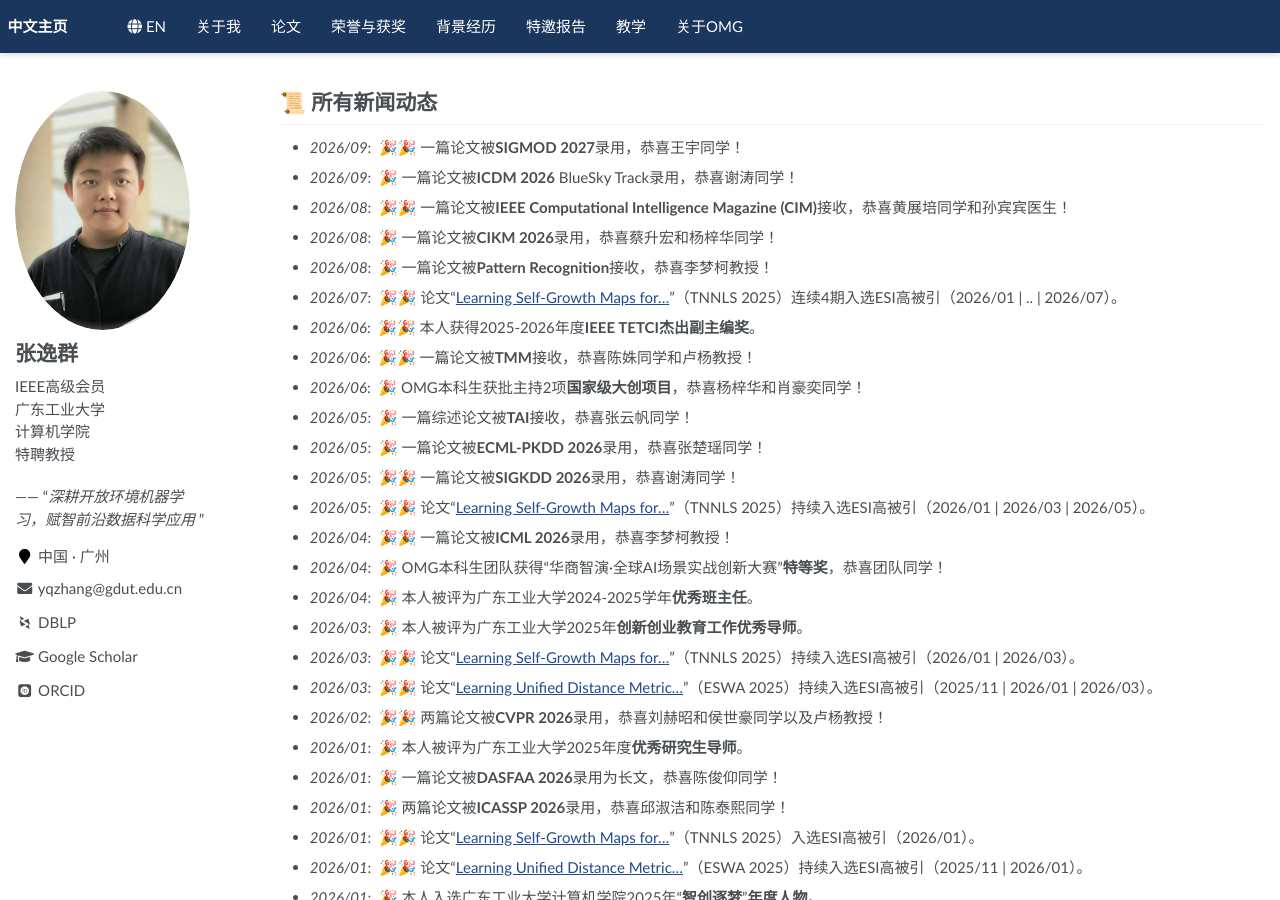
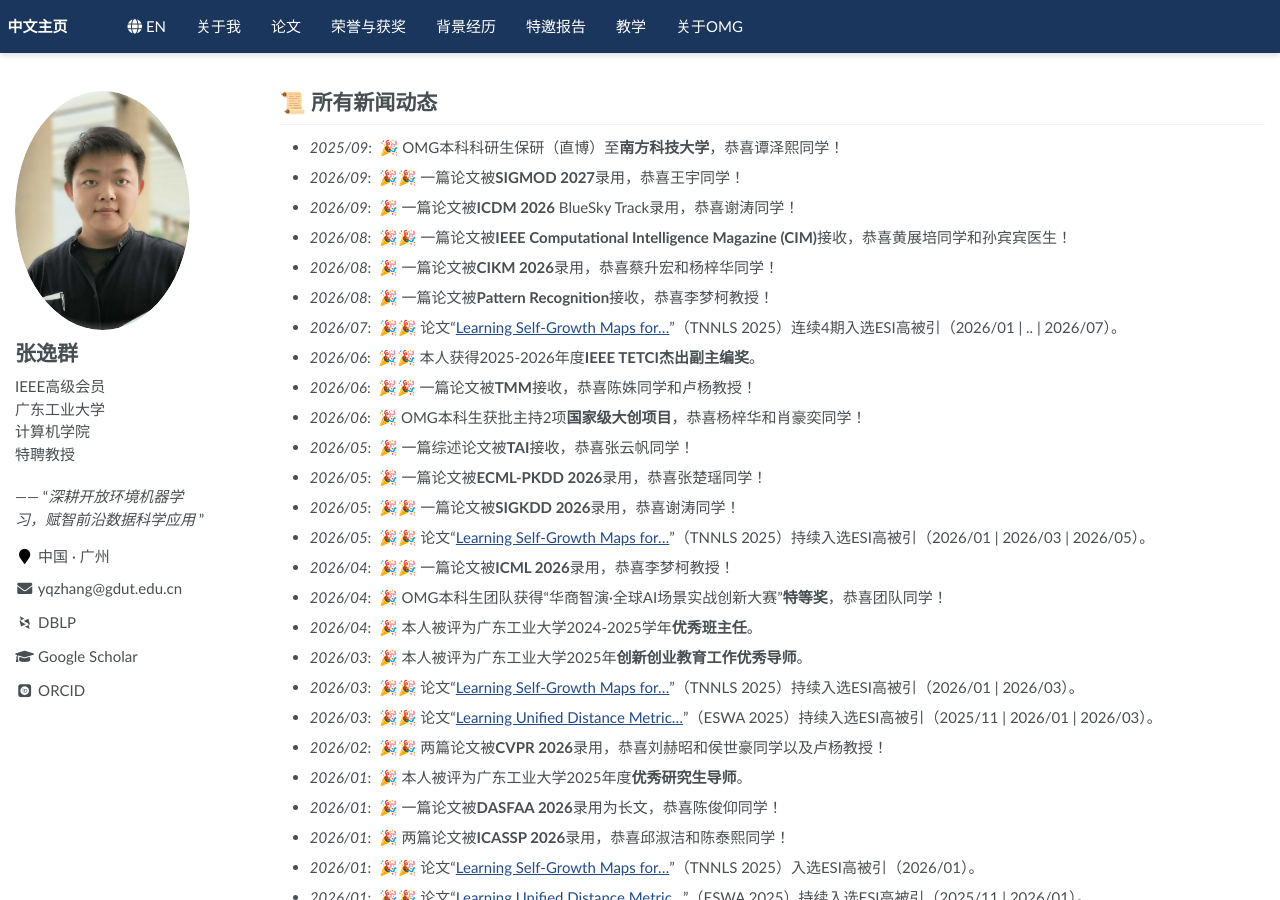
Before and after one commit to yqzhang-Zz/zh-news, a Jekyll site: the page built from _pages/about.md, in a window 1280 px wide and 900 px high. Built offline with Jekyll 4.4.1, drawn with Linux system fonts in a browser that asks for light colours; some web fonts are replaced; a script that is not in the unit is left out; comment, search, counter and statistics services are not loaded.

Commit message:
Update about.md

```diff
--- a/_pages/about.md
+++ b/_pages/about.md
@@ -11,6 +11,7 @@ redirect_from:
 <span class='anchor' id="news"></span>
 
 # 📜 所有新闻动态
+- *2025/09*: &nbsp;🎉 OMG本科科研生保研（直博）至**南方科技大学**，恭喜谭泽熙同学！
 - *2026/09*: &nbsp;🎉🎉 一篇论文被**SIGMOD 2027**录用，恭喜王宇同学！
 - *2026/09*: &nbsp;🎉 一篇论文被**ICDM 2026** BlueSky Track录用，恭喜谢涛同学！
 - *2026/08*: &nbsp;🎉🎉 一篇论文被**IEEE Computational Intelligence Magazine (CIM)**接收，恭喜黄展培同学和孙宾宾医生！
```
